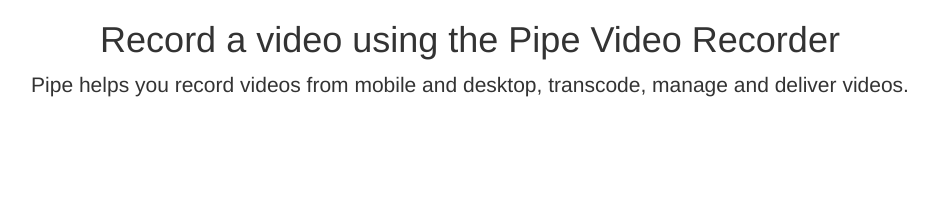
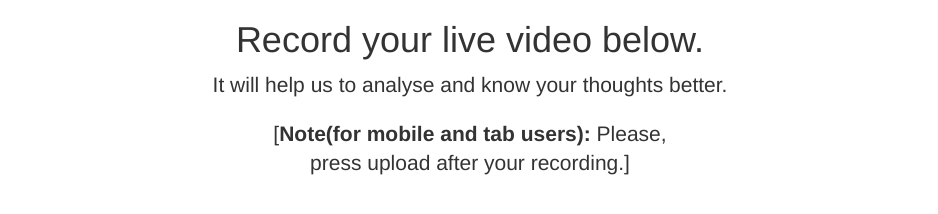
Before and after one commit to videoresume/videoresume.github.io, a plain HTML site: page index.html in a window 1280 px wide. Shown: the whole page, without its empty margins (170-1108 px from the left). Drawn offline with nearby package versions, Linux system fonts and the light colour scheme.

Commit message:
Update index.html

```diff
--- a/index.html
+++ b/index.html
@@ -16,8 +16,8 @@
   <script id="CookieDeclaration" src="https://consent.cookiebot.com/8db2a8df-270b-47e9-bd71-bb52304a8a9b/cd.js" type="text/javascript" async></script>
 </head>
 <body>
-<h1 class="text-center">Record a video using the Pipe Video Recorder</h1>
-<p class="text-center lead">Pipe helps you record videos from mobile and desktop, transcode, manage and deliver videos.</p>
+<h1 class="text-center">Record your live video below.</h1>
+<p class="text-center lead">It will help us to analyse and know your thoughts better.</p>
 <div class="center-block" style="margin-bottom:15px;width:400px;" id="codePreview"><!-- begin video recorder code -->
 <script type="text/javascript">
 var size = {width:400,height:330};
@@ -25,6 +25,7 @@
 (function() {var pipe = document.createElement('script'); pipe.type = 'text/javascript'; pipe.async = true;pipe.src = ('https:' == document.location.protocol ? 'https://' : 'http://') + 'cdn.addpipe.com/1.3/pipe.js';var s = document.getElementsByTagName('script')[0]; s.parentNode.insertBefore(pipe, s);})();
 </script>
 <div id="hdfvr-content" ></div>
+  <p class="text-center lead">[<b>Note(for mobile and tab users):</b> Please, press upload after your recording.]</p>
 <!-- end video recorder code --></div>
 
 <script type="text/plain" data-cookieconsent="statistics">
```
